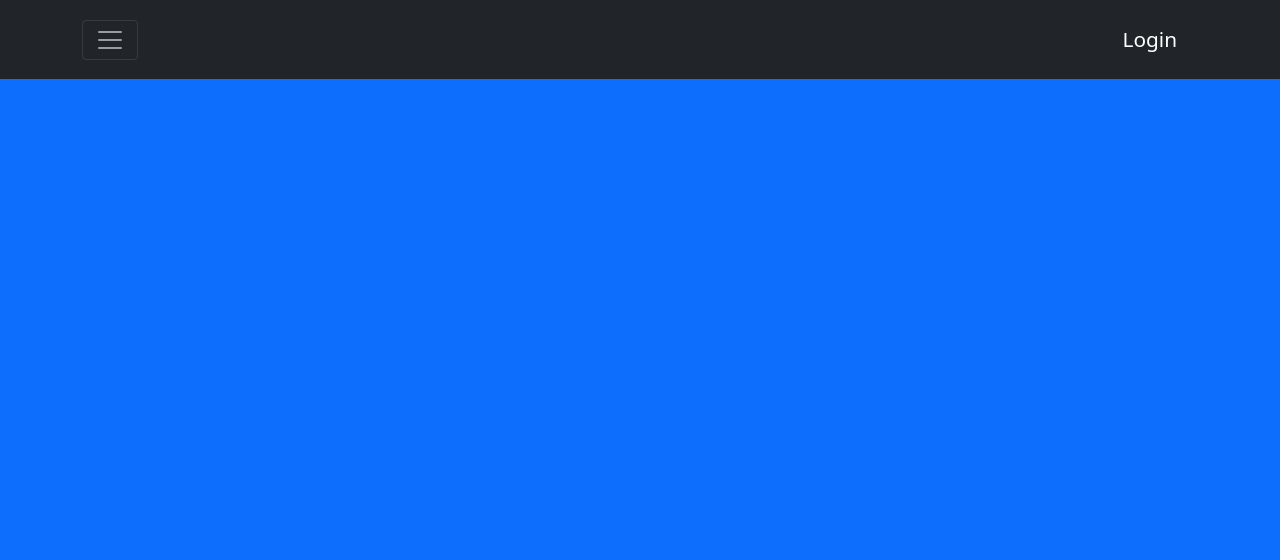
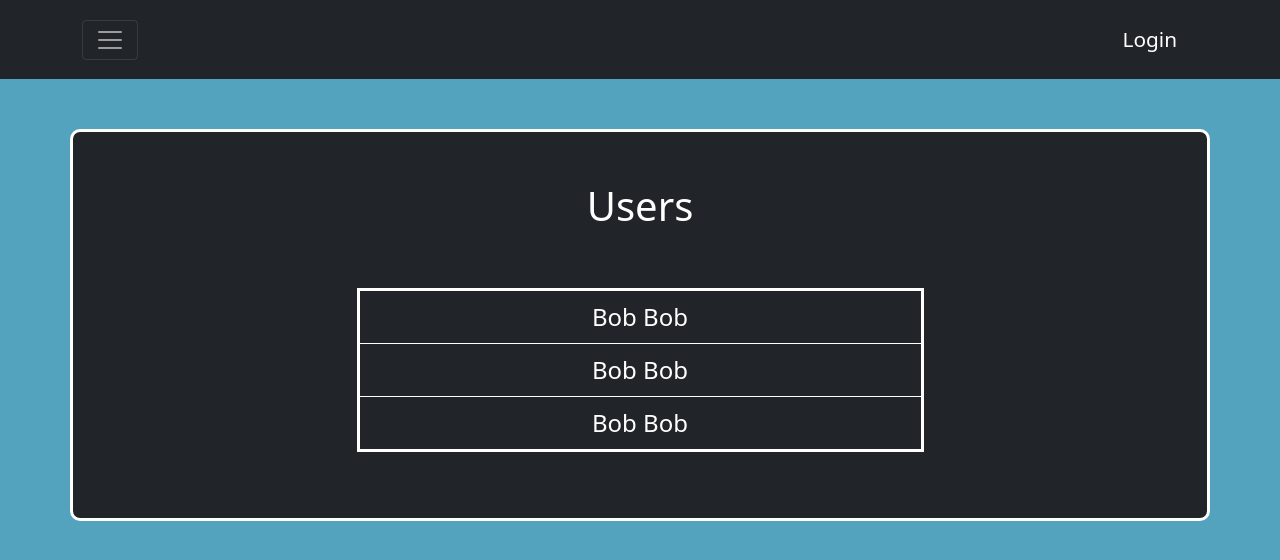
Before and after one commit to mvmcgrath/Image-Sharer, a React (Create React App) app in the folder client/: page /users in a window 1280 px wide. Before the commit this address had no page. Shown: the top 560 px of the page. Built offline with nearby package versions, Linux system fonts and the light colour scheme.

Commit message:
Add userlist page

```diff
--- a/client/src/App.css
+++ b/client/src/App.css
@@ -1,3 +1,3 @@
 body {
-  background-color: #0d6efd;
+  background-color: #53A2BE;
 }
--- a/client/src/App.js
+++ b/client/src/App.js
@@ -29,7 +29,7 @@ const App = () => {
           <Route path="/" element={<Home />} />
           <Route path="/login" element={ user === null ? <Login /> : <Navigate to="/user" />} />
           <Route path="/register" element={ user === null ? <Register /> : <Navigate to="/user" />} />
-          <Route path="/userlist" element={ <UserList /> } />
+          <Route path="/users" element={ <UserList /> } />
           <Route path="/user/:userId" element={ <User user={user} />} />
           <Route path="/image/:imageId" element={ <ImagePage user={user} />} />
           <Route path="/user/:userId/image/:imageId" element={ <Redirect />} />
--- a/client/src/components/Navigation.js
+++ b/client/src/components/Navigation.js
@@ -20,7 +20,7 @@ const Navigation = ({ user }) => {
               <StyledLink to="/">Home</StyledLink>
             </Nav.Link>
             <Nav.Link href="#" as="span">
-              <StyledLink to="/userlist">Users</StyledLink>
+              <StyledLink to="/users">Users</StyledLink>
             </Nav.Link>
           </Nav>
         </Navbar.Collapse>
--- a/client/src/components/UserList.js
+++ b/client/src/components/UserList.js
@@ -1,8 +1,54 @@
+import { Container, Table } from 'react-bootstrap'
+import { useState, useEffect } from 'react'
+import { Link } from 'react-router-dom'
+import styled from 'styled-components'
+
+const StyledLink = styled(Link)`
+  text-decoration: none;
+  color: white;
+`
+
+const StyledContainer = styled(Container)`
+  margin-top: 50px;
+  border: 3px solid white;
+  border-radius: 10px;
+  color: white;
+  display: flex;
+  flex-direction: column;
+  row-gap: 50px;
+  align-items: center;
+  padding: 50px 0px;
+`
+
+const StyledTable = styled(Table)`
+  border: 3px solid white;
+  text-align: center;
+  font-size: 1.5rem;
+`
+
 const UserList = () => {
+  const [users, setUsers] = useState([])
+
+  useEffect(() => {
+    setUsers([{ username: 'Bob Bob', id: 1 }, { username: 'Bob Bob', id: 2 }, { username: 'Bob Bob', id: 3 }])
+  }, [])
+
   return (
-    <div>
-      Hi
-    </div>
+    <StyledContainer className="bg-dark">
+      <h1>Users</h1>
+      <StyledTable className="w-50 rounded">
+        <tbody>
+          {users.map(user =>
+            <tr key={user.id}>
+              <td>
+                <StyledLink to={`../user/${user.id}`}>
+                  {user.username}
+                </StyledLink>
+              </td>
+            </tr>)}
+        </tbody>
+      </StyledTable>
+    </StyledContainer>
   )
 }
 
```
